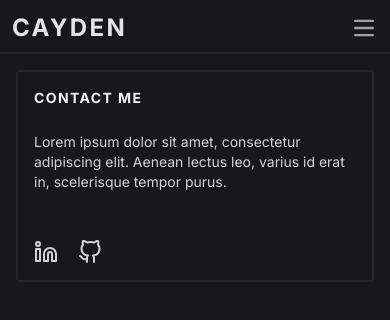
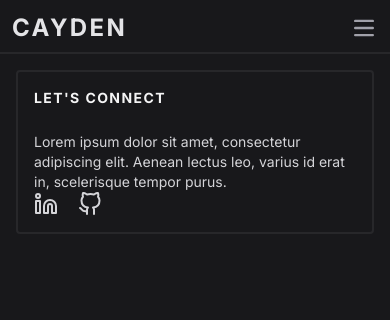
Before and after one commit to ClearlyRubix/Portfolio, a Next.js app: page /contact in a window 390 px wide. Shown: the top 320 px of the page. Built offline with nearby package versions, Linux system fonts and the light colour scheme.

Commit message:
Text Changes

```diff
--- a/src/app/components/sections/contact/ContactSection.tsx
+++ b/src/app/components/sections/contact/ContactSection.tsx
@@ -8,10 +8,10 @@ const ContactSection = () => {
         <>
         <div id="contact" className="flex flex-col border-2 border-zinc-800 rounded m-4 p-4 h-full">
             <h2 className="font-bold text-sm text-zinc-100 uppercase tracking-widest pb-6">
-                Contact Me
+                Let&#39;s Connect
             </h2>
             <ContactText/>
-            <ul className="flex items-center mt-12 md:mt-auto">
+            <ul className="flex items-center md:mt-auto">
                 <li className="mr-5 shrink-0 transition-transform hover:-translate-y-1">
                     <Link className="hover:text-zinc-200" href={"https://www.linkedin.com/in/caydenbatten/"} target="_blank" title="LinkedIn">
                         <IconLinkedIn feather={true}/>
```
